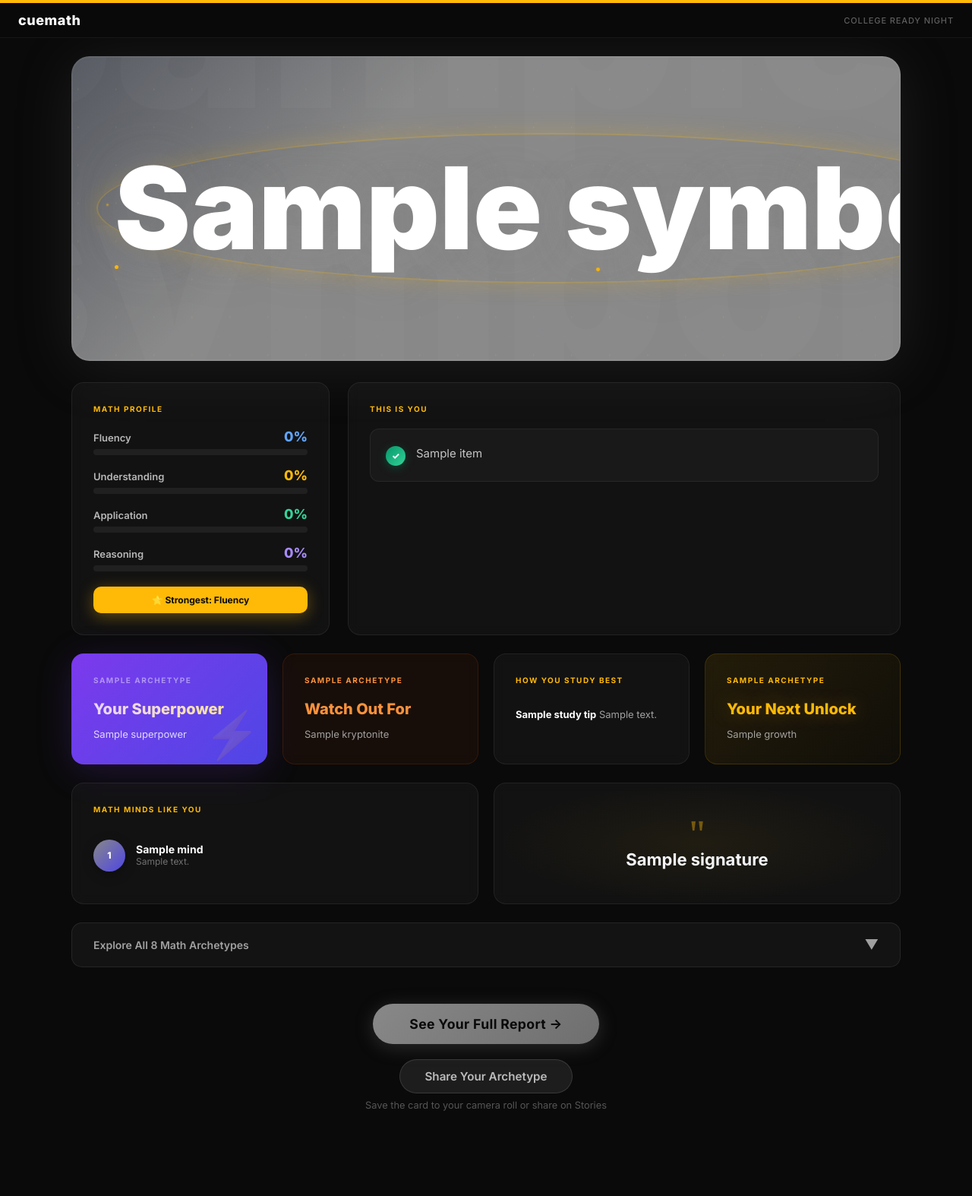
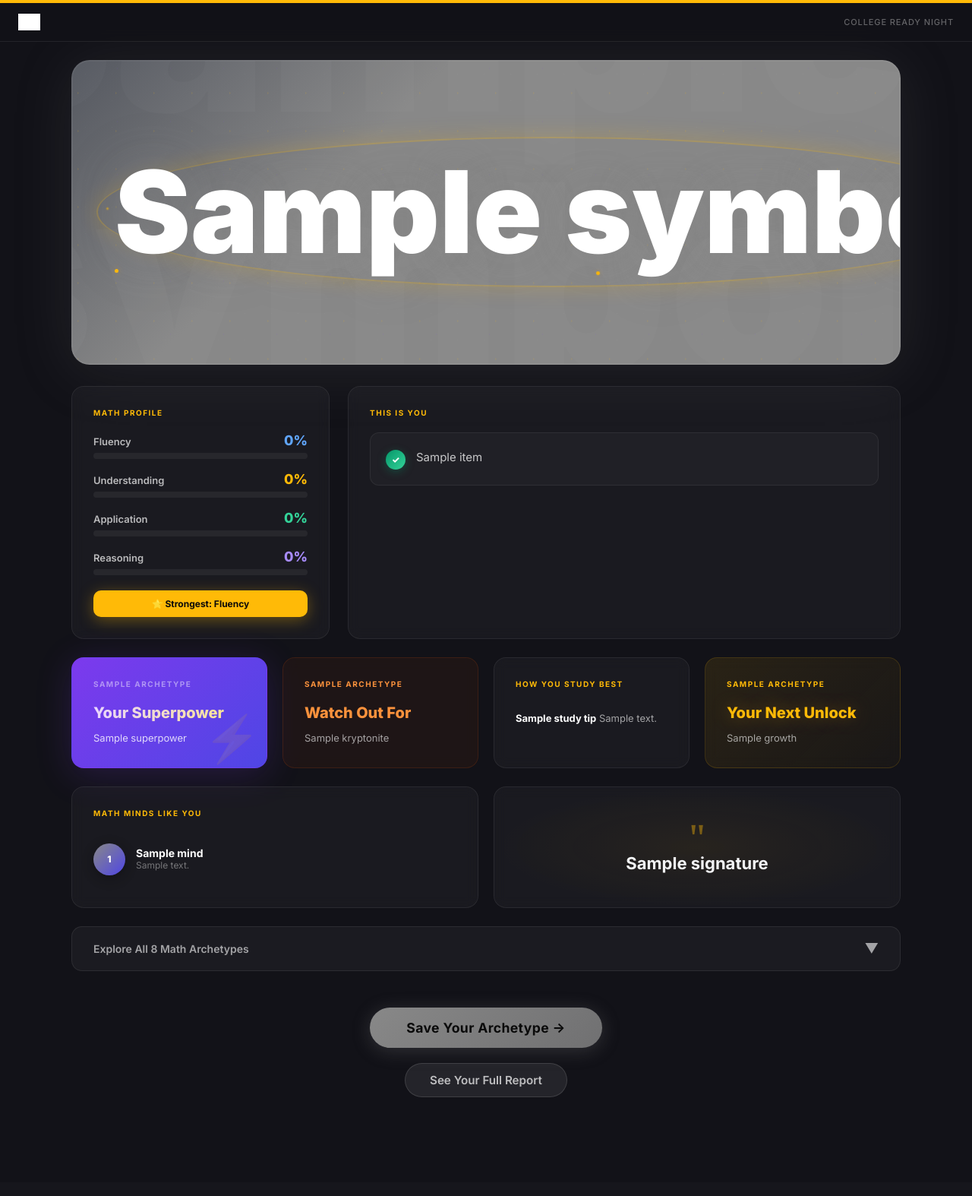
Before and after one commit to himanshugupta1729/college-ready, a Flask app: template templates/archetype_reveal.html in a window 1280 px wide. Shown: the whole page at 76% size. After the commit the page ends 1444 px from the top, so only its background shows below. Run offline with Flask 3, Linux system fonts and the light colour scheme; the template is opened without the code that fills it: most values are stand-ins (such as "Sample title", 1, 10 or a date in 2020); grey boxes are pictures that could not be loaded.

Commit message:
Archetype reveal: fix logo, lighten bg, reorder CTAs
- Replace text "cuemath" with actual Cuemath logo image (inverted for dark bg)
- Background: #0A0A0A → #121218 (less pitch black, more visible structure)
- Logo bar: slightly lighter background with better contrast
- Reorder: "Save Your Archetype" (primary) before "See Your Full Report" (secondary)
- Remove "Share Your Archetype" — save card opens share page with share functionality
- Remove subtitle text about camera roll (handled on the share card page itself)

Co-Authored-By: Claude Opus 4.6 (1M context) <noreply@anthropic.com>

```diff
--- a/templates/archetype_reveal.html
+++ b/templates/archetype_reveal.html
@@ -4,9 +4,9 @@
 {% block title %}Your Math Archetype — {{ event_display_name | default('College Ready') }}{% endblock %}
 
 {% block extra_css %}
-/* ─── Override base theme: full dark page ─── */
+/* ─── Override base theme: dark page with slight warmth ─── */
 body {
-    background: #0A0A0A !important;
+    background: #121218 !important;
     color: #F3F4F6;
     overflow-x: hidden;
 }
@@ -21,21 +21,19 @@ body {
 /* ─── Logo bar ─── */
 .ar-logo-bar {
     position: sticky;
-    top: 4px; /* account for base.html's 4px yellow bar */
+    top: 4px;
     z-index: 100;
     display: flex;
     align-items: center;
     justify-content: space-between;
-    padding: 12px 24px;
-    background: rgba(10,10,10,0.92);
+    padding: 14px 24px;
+    background: rgba(18,18,24,0.95);
     backdrop-filter: blur(20px);
-    border-bottom: 1px solid rgba(255,255,255,0.06);
+    border-bottom: 1px solid rgba(255,255,255,0.08);
 }
-.ar-logo-text {
-    font-size: 18px;
-    font-weight: 800;
-    color: white;
-    letter-spacing: 0.03em;
+.ar-logo-bar img {
+    height: 22px;
+    filter: brightness(0) invert(1);
 }
 .ar-logo-right {
     font-size: 11px;
@@ -656,7 +654,7 @@ body {
 
 {# ─── Logo bar ─── #}
 <div class="ar-logo-bar">
-    <span class="ar-logo-text">cuemath</span>
+    <img src="https://d138zd1ktt9iqe.cloudfront.net/static/website-v3/cuemath-logo.svg" alt="Cuemath">
     <span class="ar-logo-right">{{ event_display_name | default('College Ready Night') }}</span>
 </div>
 
@@ -830,10 +828,10 @@ body {
     {% endwith %}
 
     {# ══════════════════════════════════════════
-       CTA: Continue to Full Report
+       CTAs: Save Archetype + Full Report
        ══════════════════════════════════════════ #}
     <div class="ar-cta-section ar-reveal" style="text-align: center; padding: 48px 0 32px;">
-        <a href="/report/{{ student.id }}" class="ar-cta-btn" style="
+        <a href="/share/{{ student.id }}" target="_blank" style="
             display: inline-block;
             background: linear-gradient(135deg, {{ archetype.color | default('#FFBA07') }}, {{ archetype.color | default('#FFBA07') }}CC);
             color: #0A0A0A;
@@ -847,11 +845,11 @@ body {
             transition: transform 0.2s, box-shadow 0.2s;
         " onmouseover="this.style.transform='translateY(-2px)'; this.style.boxShadow='0 8px 32px {{ archetype.color | default('#FFBA07') }}66';"
            onmouseout="this.style.transform='translateY(0)'; this.style.boxShadow='0 4px 24px {{ archetype.color | default('#FFBA07') }}44';">
-            See Your Full Report →
+            Save Your Archetype →
         </a>
 
         <div style="margin-top: 20px;">
-            <a href="/share/{{ student.id }}" target="_blank" style="
+            <a href="/report/{{ student.id }}" style="
                 display: inline-block;
                 background: rgba(255,255,255,0.08);
                 color: rgba(255,255,255,0.7);
@@ -864,10 +862,9 @@ body {
                 transition: background 0.2s;
             " onmouseover="this.style.background='rgba(255,255,255,0.12)'"
                onmouseout="this.style.background='rgba(255,255,255,0.08)'">
-                Share Your Archetype
+                See Your Full Report
             </a>
         </div>
-        <div style="color: #555; font-size: 0.8rem; margin-top: 8px;">Save the card to your camera roll or share on Stories</div>
     </div>
 
 </div>{# /ar-page #}
```
